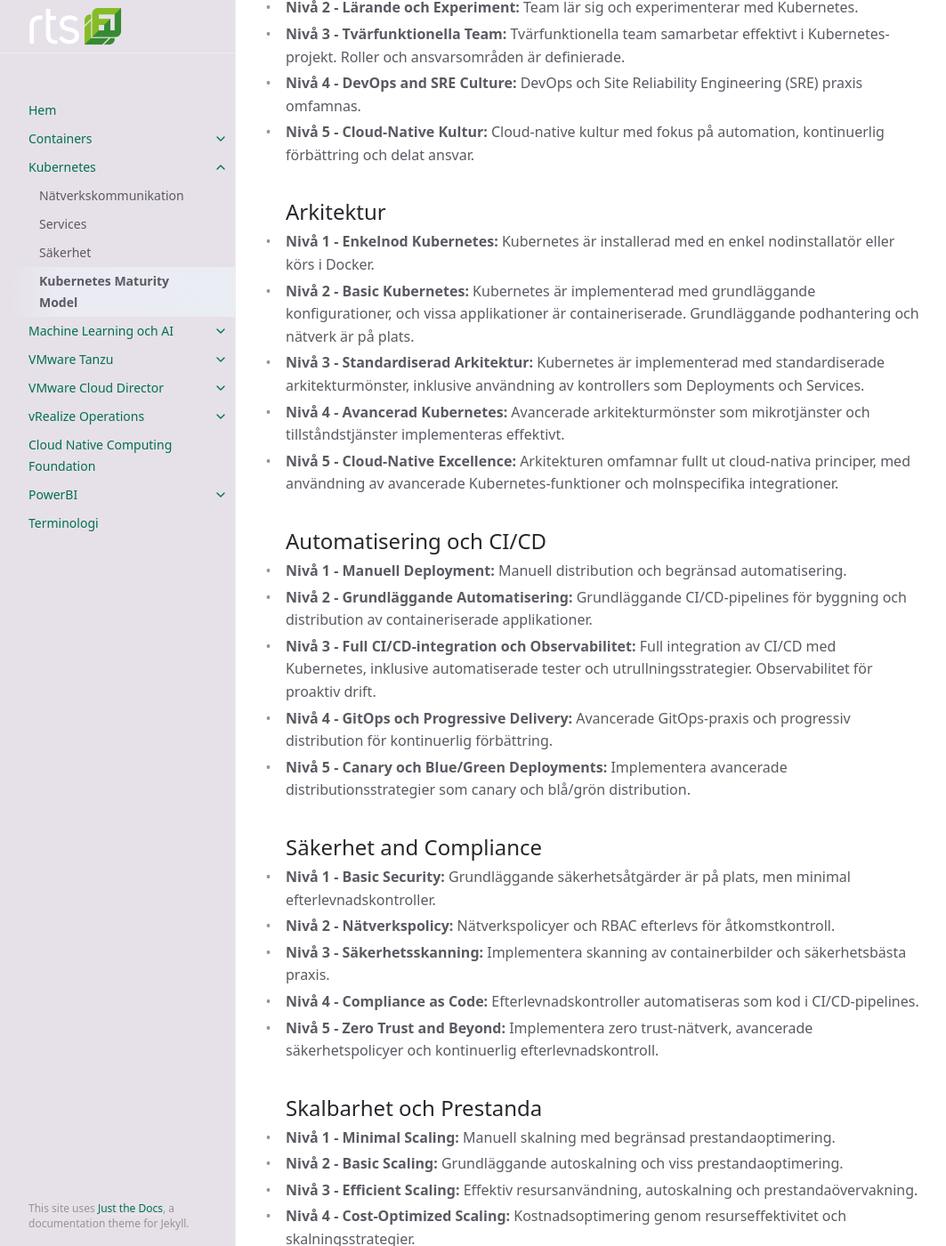
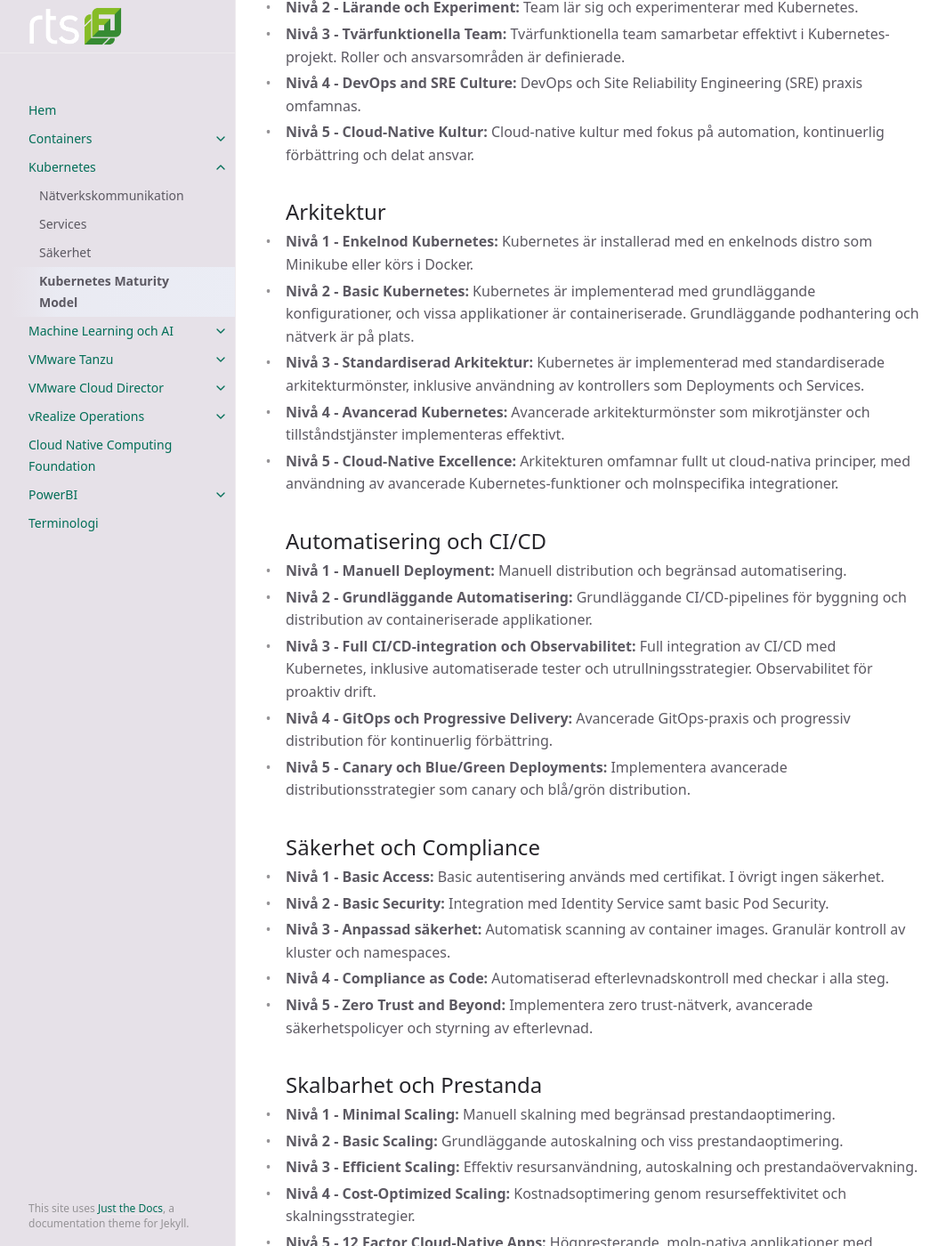
Before and after one commit to RTSAB/rtsab.github.io, a Jekyll site: the page built from docs/kubernetes/kubernetes-maturity-model.md, in a window 1280 px wide and 1400 px high, scrolled down 1474 px. Shown: the whole window at 89% size, without its empty margins (107-1170 px from the left). Built offline with Jekyll 4.4.1, drawn with Linux system fonts in a browser that asks for light colours; cached includes are drawn as plain includes; some of the changed text lies outside the part shown.

Commit message:
säkerhetsmodellen

```diff
--- a/_data/kmm.yml
+++ b/_data/kmm.yml
@@ -28,8 +28,8 @@
   levels:
   - id: 1
     name_se: "Enkelnod Kubernetes"
-    name_en: "Initial"
-    description_se: "Kubernetes är installerad med en enkel nodinstallatör eller körs i Docker."
+    name_en: "Single-Node Kubernetes"
+    description_se: "Kubernetes är installerad med en enkelnods distro som Minikube eller körs i Docker."
   - id: 2
     name_se: "Basic Kubernetes"
     name_en: "Basic Kubernetes"
@@ -70,30 +70,30 @@
     name_se: "Canary och Blue/Green Deployments"
     name_en: "Canary and Blue/Green Deployments"
     description_se: "Implementera avancerade distributionsstrategier som canary och blå/grön distribution."
-- title_se: "Säkerhet and Compliance"
+- title_se: "Säkerhet och Compliance"
   title_en: "Security and Compliance"
   order: 4
   levels:
   - id: 1
+    name_se: "Basic Access"
+    name_en: "Basic Access"
+    description_se: "Basic autentisering används med certifikat. I övrigt ingen säkerhet."
+  - id: 2
     name_se: "Basic Security"
     name_en: "Basic Security"
-    description_se: "Grundläggande säkerhetsåtgärder är på plats, men minimal efterlevnadskontroller."
-  - id: 2
-    name_se: "Nätverkspolicy"
-    name_en: "Network Policies"
-    description_se: "Nätverkspolicyer och RBAC efterlevs för åtkomstkontroll."
+    description_se: "Integration med Identity Service samt basic Pod Security."
   - id: 3
-    name_se: "Säkerhetsskanning"
-    name_en: "Security Scanning"
-    description_se: "Implementera skanning av containerbilder och säkerhetsbästa praxis."
+    name_se: "Anpassad säkerhet"
+    name_en: "Granular security"
+    description_se: "Automatisk scanning av container images. Granulär kontroll av kluster och namespaces."
   - id: 4
     name_se: "Compliance as Code"
     name_en: "Compliance as Code"
-    description_se: "Efterlevnadskontroller automatiseras som kod i CI/CD-pipelines."
+    description_se: "Automatiserad efterlevnadskontroll med checkar i alla steg."
   - id: 5
     name_se: "Zero Trust and Beyond"
     name_en: "Zero Trust and Beyond"
-    description_se: "Implementera zero trust-nätverk, avancerade säkerhetspolicyer och kontinuerlig efterlevnadskontroll."
+    description_se: "Implementera zero trust-nätverk, avancerade säkerhetspolicyer och styrning av efterlevnad."
 - title_se: "Skalbarhet och Prestanda"
   title_en: "Scalability and Performance"
   order: 5
```
